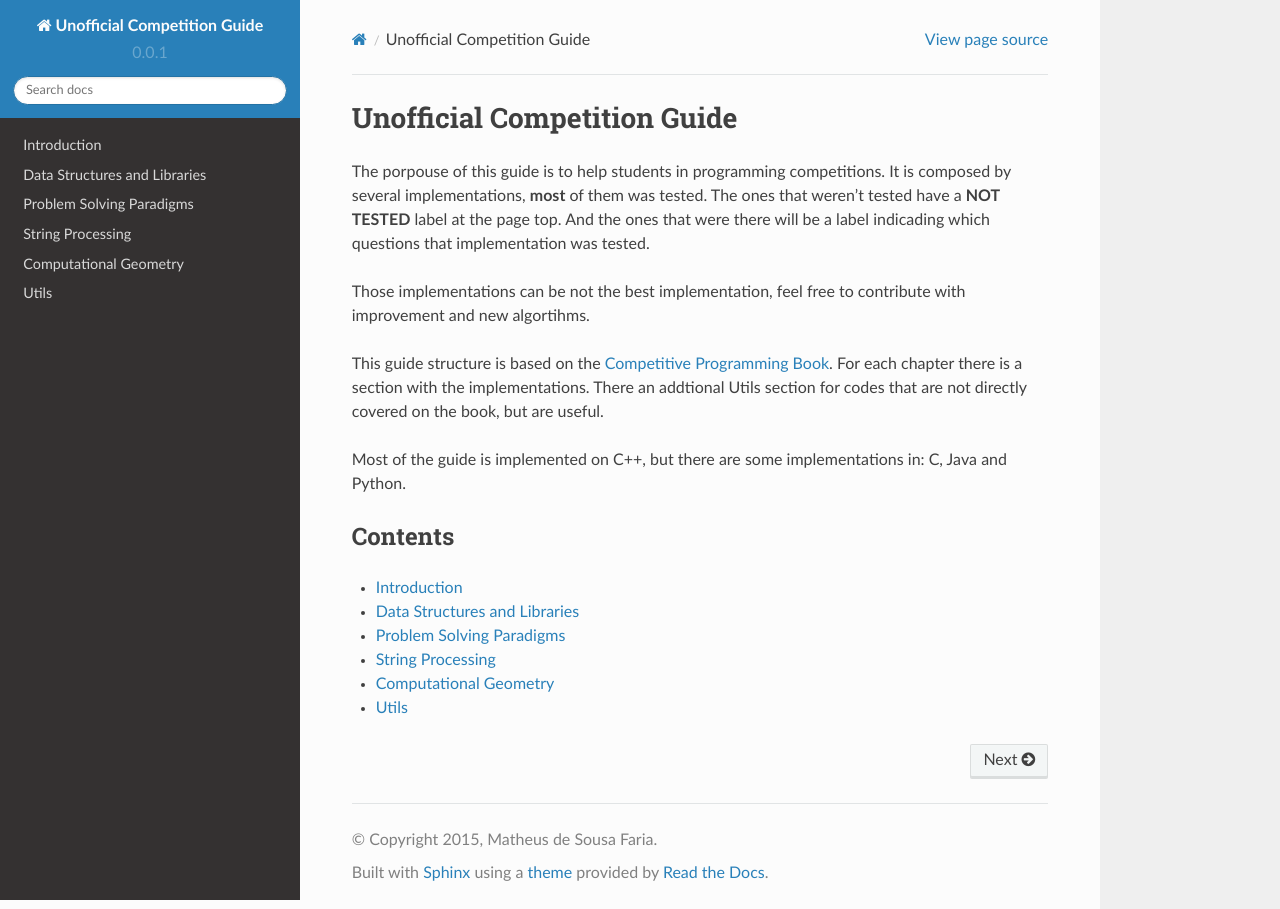
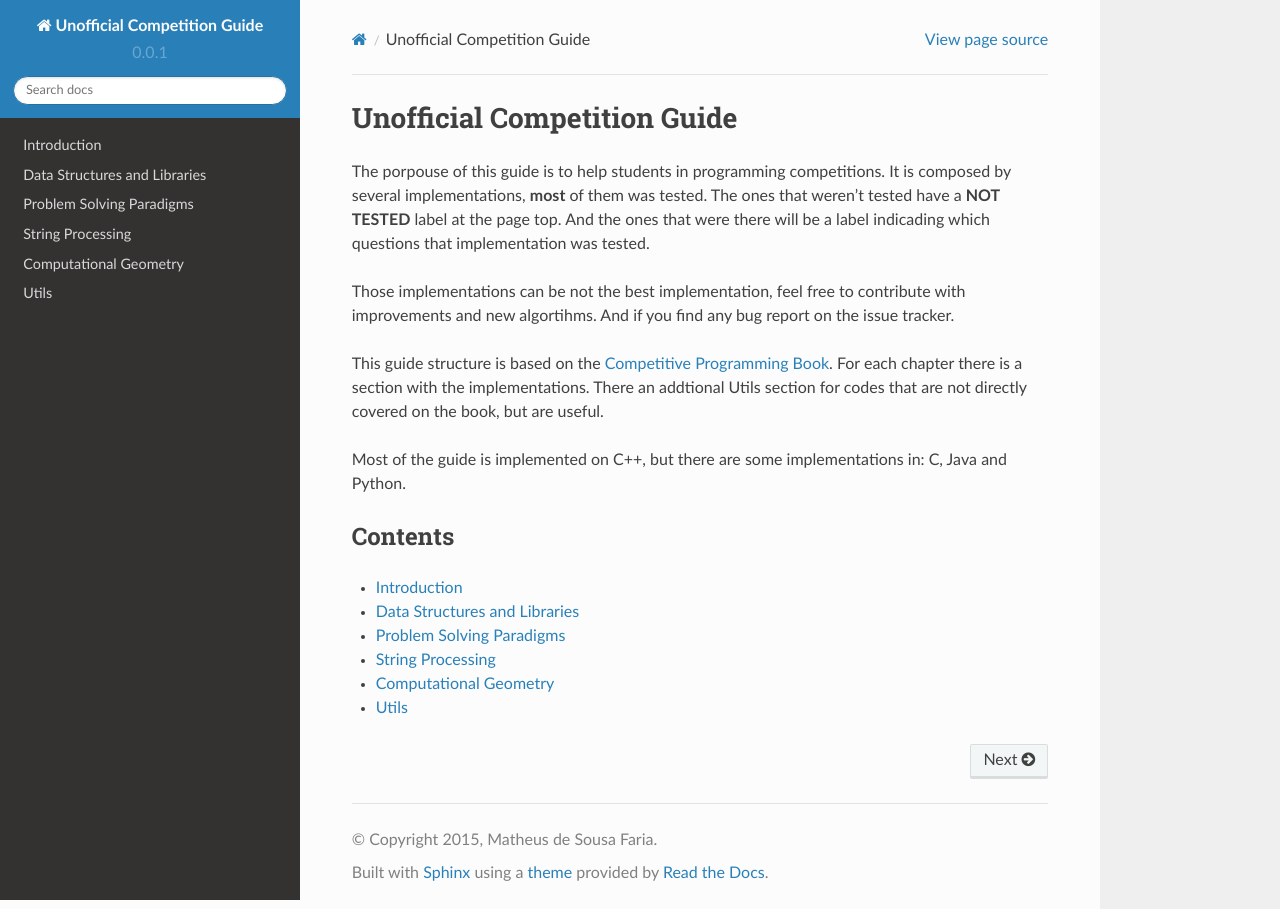
Before and after one commit to MatheusFaria/unofficial-competition-guide, a Sphinx documentation site: the page built from docs/source/index.rst, in a window 1280 px wide. Built offline with Sphinx 7.4.7 and the Read the Docs theme 2.0.0, drawn with Linux system fonts in a browser that asks for light colours; pages that are not in the unit, such as notebooks, are missing from menus.

Commit message:
Updating index with issues contributions

```diff
--- a/docs/source/index.rst
+++ b/docs/source/index.rst
@@ -13,7 +13,8 @@ that were there will be a label indicading which questions that implementation
 was tested.
 
 Those implementations can be not the best implementation, feel free to contribute
-with improvement and new algortihms.
+with improvements and new algortihms. And if you find any bug report on the
+issue tracker.
 
 This guide structure is based on the `Competitive Programming Book <http://cpbook.net/>`_.
 For each chapter there is a section with the implementations. There an addtional
```
